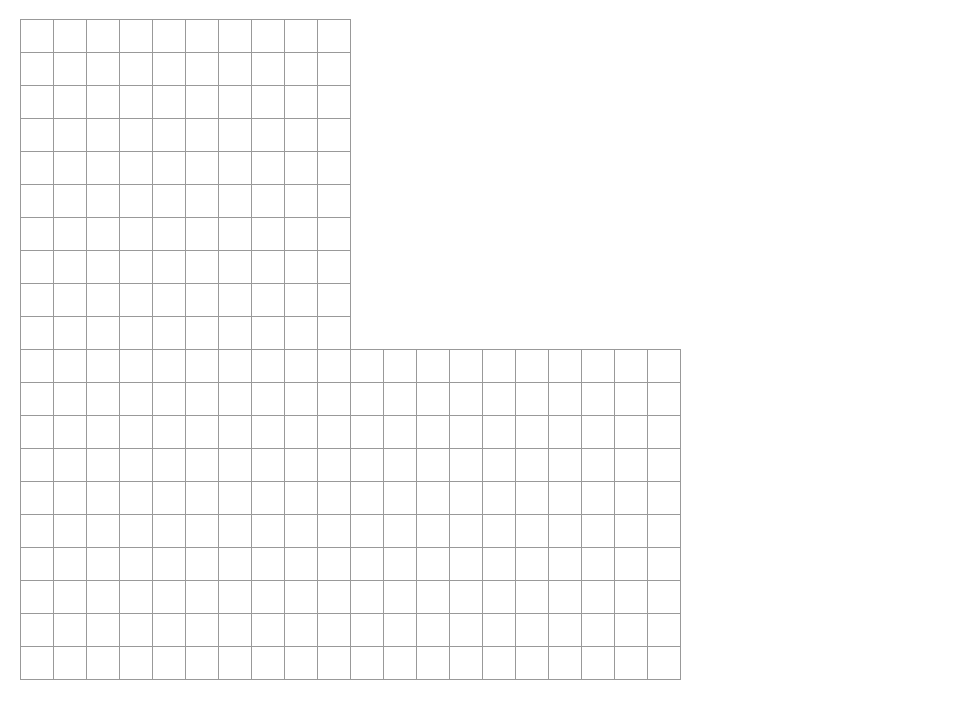
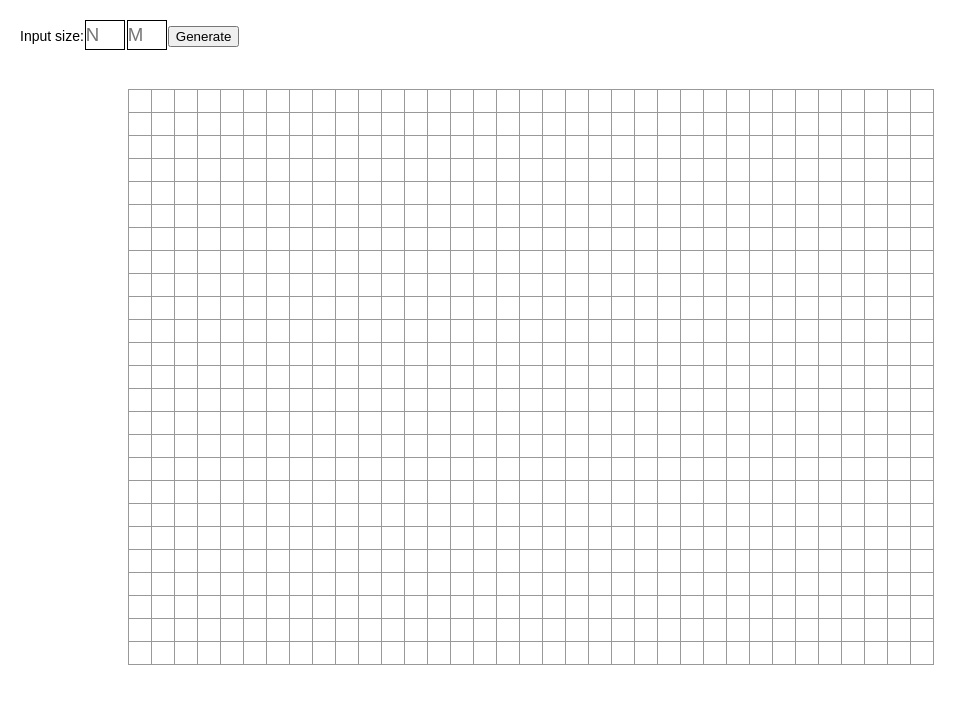
Before and after one commit to ana-baltaretu/Visualizer, a React (Create React App) app in the folder visualizer/: page /board in a window 1280 px wide. Shown: the top 704 px of the page, without its empty margins (0-977 px from the left). Built offline with nearby package versions, Linux system fonts and the light colour scheme.

Commit message:
Add walls creation and deletion for Board, add basic Stack

```diff
--- a/visualizer/src/css/Board.css
+++ b/visualizer/src/css/Board.css
@@ -1,20 +1,17 @@
 body {
   font: 14px "Century Gothic", Futura, sans-serif;
-  margin: 20px;
 }
 
-ol, ul {
-  padding-left: 30px;
+.board-row {
+  margin-left: auto;
+  margin-right: auto;
+
 }
 
 .board-row:after {
   clear: both;
   content: "";
   display: table;
-}
-
-.status {
-  margin-bottom: 10px;
 }
 
 .square {
@@ -24,32 +21,41 @@ ol, ul {
   font-size: 24px;
   font-weight: bold;
   line-height: 34px;
-  height: 34px;
+  height: 3vmin;
+  width: 3vmin;
   margin-right: -1px;
   margin-top: -1px;
   padding: 0;
   text-align: center;
-  width: 34px;
 }
 
 .square:hover  {
   background: #ffff11;
 }
-.square:focus {
-  outline: none;
+
+.board {
+  height: auto;
+  width: auto;
+  align-content: center;
+  padding: 5vmin;
+  margin-left: auto;
+  margin-right: auto;
+  min-width: 10vw;
+  max-width: 80vw;
 }
 
-.kbd-navigation .square:focus {
-  background: #ddd;
-}
-
-.game {
-  display: flex;
-  flex-direction: row;
-}
-
-.game-info {
-  margin-left: 20px;
+.input-text {
+  margin-left: 1px;
+  margin-right: 1px;
+  left: 10px;
+  top: 10px;
+  width: 40px;
+  height: 30px;
+  padding: 0px;
+  font-size: 14pt;
+  color: black;
+  border: solid 0.5px  black;
+  z-index: 1;
 }
 
 @media screen and (prefers-color-scheme: dark) {
--- /dev/null
+++ b/visualizer/src/css/Stack.css
@@ -0,0 +1,51 @@
+body {
+  font: 14px "Century Gothic", Futura, sans-serif;
+  margin: 20px;
+}
+
+ol, ul {
+  padding-left: 30px;
+}
+
+.status {
+  margin-bottom: 10px;
+}
+
+.stack {
+  margin-top: 5vh;
+  margin-bottom: 5vh;
+  margin-left: auto;
+  margin-right: auto;
+  min-width: 10vw;
+  max-width: 20vw;
+}
+
+.stack_Item {
+  background: #fff;
+  border: 1px solid #999;
+  float: left;
+  font-size: 24px;
+  font-weight: bold;
+  line-height: 34px;
+  min-height: 4vh;
+  margin-right: -1px;
+  margin-top: -1px;
+  padding: 0;
+  text-align: center;
+  width: 100%;
+}
+
+.stack_Item:hover  {
+  background: #ffff11;
+}
+
+
+@media screen and (prefers-color-scheme: dark) {
+	.stack, .stack_Item, input {
+		color: #f1f1f1;
+	}
+	.stack, .stack_Item {
+    background: #3b3b3b;
+    color: #f1f1f1;
+  }
+}
--- /dev/null
+++ b/visualizer/src/css/_color-Scheme.css
@@ -0,0 +1,18 @@
+.wallColor {
+  background-color: rgb(122, 72, 26);
+}
+
+
+@media screen and (prefers-color-scheme: dark) {
+	.content, .spacer, .App-header, body, input {
+		color: #f1f1f1;
+	}
+	.content, .spacer, .App-header, .button, body {
+    background: #171717;
+    color: #f1f1f1;
+  }
+
+  .button {
+    background: #2e2e2e;
+  }
+}
--- a/visualizer/src/index.js
+++ b/visualizer/src/index.js
@@ -4,6 +4,7 @@ import { BrowserRouter as Router, Route } from "react-router-dom";
 import './css/index.css';
 import App from './js/App';
 import Board from './js/Board'
+import Stack from './js/Stack'
 import * as serviceWorker from './js/serviceWorker';
 
 ReactDOM.render(
@@ -15,6 +16,9 @@ ReactDOM.render(
       <Route path="/board">
         <Board />
       </Route>
+      <Route path="/stack">
+        <Stack />
+      </Route>
     </div>
   </Router>,
   document.getElementById('root')
--- a/visualizer/src/js/App.js
+++ b/visualizer/src/js/App.js
@@ -14,6 +14,10 @@ class App extends React.Component {
         {
           link: '/stack',
           title: 'Stack',
+        },
+        {
+          link: '/graph',
+          title: 'Graph',
         },
         ]};
   }
@@ -79,16 +83,16 @@ class List extends React.Component {
     render() {
         return (
           <div>
-            <form action="" class="search-bar">
-              <input type="text" name="search" autocomplete="off" onChange={this.handleChange} placeholder="Search..."/>
-              <button class="search-btn" disabled>
+            <form action="" className="search-bar">
+              <input type="text" name="search" autoComplete="off" onChange={this.handleChange} placeholder="Search..."/>
+              <button className="search-btn" disabled>
                 <span>Search</span>
               </button>
             </form>
             {/* <input type="text" className="input" name="search" onChange={this.handleChange} placeholder="Search..." /> */}
               <ul>
                   {this.state.filtered.map(item => (
-                    < a href={item.link} class="active" key={item.title}>
+                    < a href={item.link} className="active" key={item.title}>
                       <button className = "button">{item.title} &nbsp;</button>
                     </a>
                   ))}
--- a/visualizer/src/js/Board.js
+++ b/visualizer/src/js/Board.js
@@ -1,24 +1,44 @@
 import React from 'react';
 import '../css/Board.css';
+import '../css/_color-Scheme.css';
 
 global.index = 0;
 
+let isDrawing = false;
+
+function startDrawing(event) {
+  event.preventDefault();
+  isDrawing = true;
+}
+
+function stopDrawing(event) {
+  event.preventDefault();
+  isDrawing = false;
+}
+
 class Square extends React.Component {
 
-
   render() {
+    function startSquareColor(event) {
+      event.preventDefault();
+      if (event.target.classList.contains("wallColor"))
+        event.target.classList.remove("wallColor");
+      else event.target.classList.add("wallColor");
+      isDrawing = true;
+    }
 
     function changeSquareColor(event) {
       event.preventDefault();
-      if (event.target.style.backgroundColor === "red")
-        event.target.style.backgroundColor = "green";
-      else event.target.style.backgroundColor = "red";
-      console.log("clicked " + event.target.id);
+      if (isDrawing === true) {
+        if (event.target.classList.contains("wallColor"))
+          event.target.classList.remove("wallColor");
+        else event.target.classList.add("wallColor");
+        //console.log("clicked " + event.target.id);
+      }
     }
 
-
     return (
-      <button className = "square" onClick={changeSquareColor} id = {global.index++ / 2}>
+      <button className = "square" onMouseDown={startSquareColor} onMouseEnter = {changeSquareColor}  id = {global.index++}>
         {/* TODO */}
       </button>
     );
@@ -63,12 +83,21 @@ class Board extends React.Component {
   }
 
   render() {
+
+
     return (
       <div>
-        {this.renderSquaredBoard(10)}
-        {this.renderRectangularBoard(10,20)}
+        <div>Input size:
+          <input className = "input-text" type="number" autoComplete="off" placeholder="N"/>
+          <input className = "input-text" type="number" autoComplete="off" placeholder="M"/>
+          <button>Generate</button>
+        </div>
 
+        <div className = "board" onMouseUp = {stopDrawing} onMouseDown={startDrawing}>
+        {this.renderRectangularBoard(25,35)}
+        </div>
       </div>
+
     )
   }
 }
--- /dev/null
+++ b/visualizer/src/js/Stack.js
@@ -0,0 +1,40 @@
+import React from 'react';
+import '../css/Stack.css';
+
+global.index = 0;
+
+class Stack_Item extends React.Component {
+
+  render() {
+    return (
+      <button className = "stack_Item">
+        {/* TODO */}
+      </button>
+    );
+  }
+}
+
+class Stack extends React.Component {
+  renderStackItem(i) {
+    return <Stack_Item key = {i}/>;
+  }
+
+  renderStack(i) {
+    var row = [];
+    for (var j = 0; j < i; j++) {
+      row.push(this.renderStackItem(j));
+    }
+    return row;
+  }
+
+  render() {
+    return (
+      <div className = "stack">
+        {this.renderStack(20)}
+
+      </div>
+    )
+  }
+}
+
+export default Stack;
```
